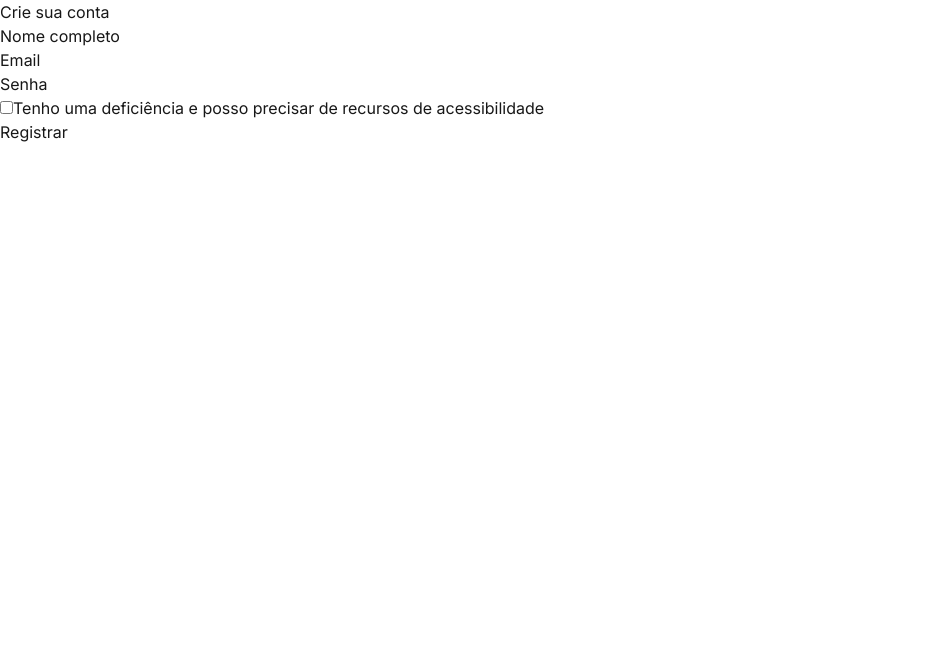
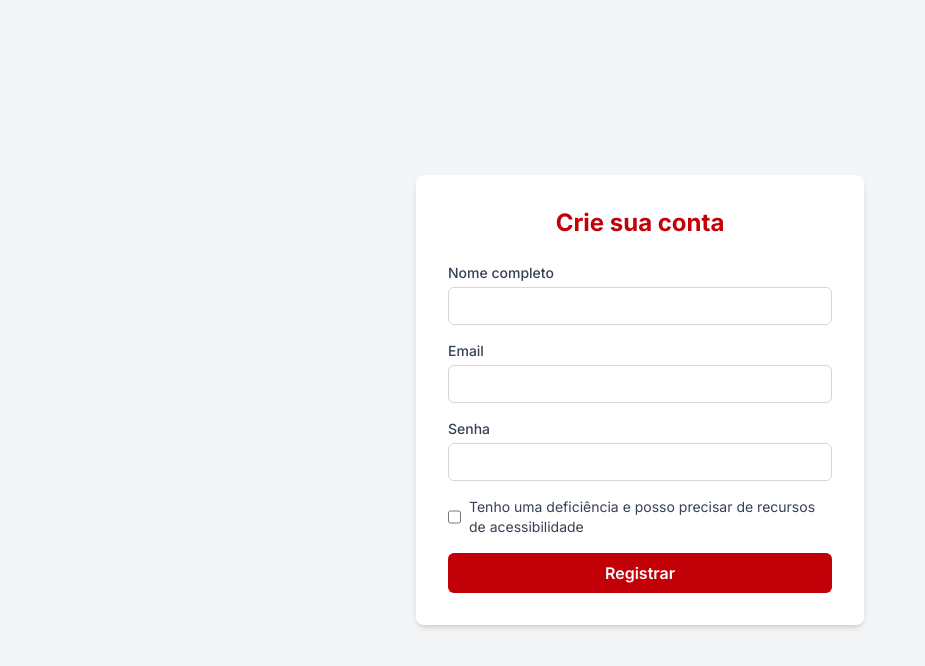
Before and after one commit to Challenge-Front-End/Quarta-Sprint--Challenge, a Next.js app in the folder sprint5/: page /register in a window 1280 px wide. Shown: the top 666 px of the page, without its empty margins (0-925 px from the left). Built offline with nearby package versions, Linux system fonts and the light colour scheme.

Commit message:
refact: estilização com tailwind

```diff
--- a/sprint5/src/components/Assistant/TopNav.tsx
+++ b/sprint5/src/components/Assistant/TopNav.tsx
@@ -17,32 +17,45 @@
 
 export default function TopNav({ user, isMuted, onMenuClick, onMuteClick }: TopNavProps) {
   return (
-    <div className="top-nav">
-      <button className="menu-button" onClick={onMenuClick} aria-label="Open menu">
-        <Menu className="icon" />
+    <div className="flex items-center p-4 border-b border-gray-300 relative z-10">
+      {/* Menu button */}
+      <button
+        onClick={onMenuClick}
+        aria-label="Open menu"
+        className="bg-gray-300 p-3 rounded-md"
+      >
+        <Menu className="w-6 h-6 text-gray-800" />
       </button>
 
-      <div className="user-profile-section">
-        <div className="user-avatar">
-          <div className="user-avatar-inner"></div>
+      {/* Avatar + Audio Viz */}
+      <div className="flex items-center ml-4">
+        <div className="w-10 h-10 rounded-full bg-red-700 flex items-center justify-center">
+          <div className="w-5 h-5 rounded-full border-2 border-white"></div>
         </div>
 
-        <div className="audio-visualization">
+        {/* Audio bars */}
+        <div className="ml-2 bg-gray-300 h-10 w-[400px] max-w-[calc(100vw-120px)] rounded-full flex items-center px-4 overflow-hidden">
           {Array.from({ length: 20 }).map((_, i) => (
             <div
               key={i}
-              className="audio-bar"
-              style={{
-                height: `${Math.random() * 16 + 4}px`,
-              }}
+              className="bg-red-700 w-1 mx-[3px] rounded-sm"
+              style={{ height: `${Math.random() * 16 + 4}px` }}
             />
           ))}
         </div>
       </div>
 
-
-      <button className="mute-button" onClick={onMuteClick} aria-label={isMuted ? "Unmute" : "Mute"}>
-        {isMuted ? <VolumeX className="icon muted" /> : <Volume2 className="icon" />}
+      {/* Mute button */}
+      <button
+        onClick={onMuteClick}
+        aria-label={isMuted ? "Unmute" : "Mute"}
+        className="ml-auto p-2 rounded-full bg-gray-300"
+      >
+        {isMuted ? (
+          <VolumeX className="w-6 h-6 text-red-700" />
+        ) : (
+          <Volume2 className="w-6 h-6 text-gray-800" />
+        )}
       </button>
     </div>
   )
--- a/sprint5/src/components/Assistant/VoiceAssistant.tsx
+++ b/sprint5/src/components/Assistant/VoiceAssistant.tsx
@@ -17,7 +17,6 @@
   const [user, setUser] = useState<User | null>(null)
   const [isMenuOpen, setIsMenuOpen] = useState(false)
   const [isMuted, setIsMuted] = useState(false)
-
 
   useEffect(() => {
     if (typeof window !== "undefined") {
@@ -43,25 +42,23 @@
     router.push("/register")
   }
 
-  if (!user) {
-    return null
-  }
+  if (!user) return null
 
   return (
-    <div className="assistant-container">
-
-      {isMenuOpen && <SideMenu user={user} onClose={toggleMenu} onLogout={handleLogout} />}
-
+    <div className="flex flex-col h-screen bg-gray-100 relative overflow-hidden">
+      {isMenuOpen && (
+        <SideMenu user={user} onClose={toggleMenu} onLogout={handleLogout} />
+      )}
 
       <TopNav user={user} isMuted={isMuted} onMenuClick={toggleMenu} onMuteClick={toggleMute} />
 
-
-      <div className="main-content">
+      <div className="flex-1 flex items-center justify-center">
         <MicrophoneSection />
       </div>
 
-
-      <div className="footer">Copyright © 2024 - JEF</div>
+      <footer className="p-4 text-center text-sm text-gray-500">
+        Copyright © 2024 - JEF
+      </footer>
     </div>
   )
 }
--- a/sprint5/src/components/Registration/RegistrationForm.tsx
+++ b/sprint5/src/components/Registration/RegistrationForm.tsx
@@ -1,6 +1,4 @@
 "use client"
-
-import type React from "react"
 
 import { useState } from "react"
 import { useRouter } from "next/navigation"
@@ -29,19 +27,19 @@
     const newErrors: Record<string, string> = {}
 
     if (!formData.name.trim()) {
-      newErrors.name = "Name is required"
+      newErrors.name = "Nome é obrigatório"
     }
 
     if (!formData.email.trim()) {
-      newErrors.email = "Email is required"
+      newErrors.email = "Email é obrigatório"
     } else if (!/\S+@\S+\.\S+/.test(formData.email)) {
-      newErrors.email = "Email is invalid"
+      newErrors.email = "Email inválido"
     }
 
     if (!formData.password.trim()) {
-      newErrors.password = "Password is required"
+      newErrors.password = "Senha é obrigatória"
     } else if (formData.password.length < 6) {
-      newErrors.password = "Password must be at least 6 characters"
+      newErrors.password = "Mínimo de 6 caracteres"
     }
 
     setErrors(newErrors)
@@ -52,7 +50,6 @@
     e.preventDefault()
 
     if (validateForm()) {
-
       localStorage.setItem(
         "user",
         JSON.stringify({
@@ -61,20 +58,20 @@
           hasDisability: formData.hasDisability,
         }),
       )
-
-
       router.push("/assistant")
     }
   }
 
   return (
-    <div className="register-container">
-      <div className="register-form-container">
-        <h1 className="register-title">Crie sua conta</h1>
+    <div className="min-h-screen flex items-center justify-center bg-gray-100 px-4">
+      <div className="bg-white p-8 rounded-lg shadow-md w-full max-w-md">
+        <h1 className="text-2xl font-bold text-center text-red-700 mb-6">
+          Crie sua conta
+        </h1>
 
-        <form onSubmit={handleSubmit} className="register-form">
-          <div className="form-group">
-            <label htmlFor="name" className="form-label">
+        <form onSubmit={handleSubmit} className="space-y-4">
+          <div>
+            <label htmlFor="name" className="block text-sm font-medium text-gray-700">
               Nome completo
             </label>
             <input
@@ -83,18 +80,13 @@
               type="text"
               value={formData.name}
               onChange={handleChange}
-              className="form-input"
-              aria-describedby={errors.name ? "name-error" : undefined}
+              className="mt-1 block w-full rounded-md border border-gray-300 px-3 py-2 text-sm focus:outline-none focus:ring-2 focus:ring-red-600"
             />
-            {errors.name && (
-              <p id="name-error" className="form-error">
-                {errors.name}
-              </p>
-            )}
+            {errors.name && <p className="text-sm text-red-600 mt-1">{errors.name}</p>}
           </div>
 
-          <div className="form-group">
-            <label htmlFor="email" className="form-label">
+          <div>
+            <label htmlFor="email" className="block text-sm font-medium text-gray-700">
               Email
             </label>
             <input
@@ -103,18 +95,13 @@
               type="email"
               value={formData.email}
               onChange={handleChange}
-              className="form-input"
-              aria-describedby={errors.email ? "email-error" : undefined}
+              className="mt-1 block w-full rounded-md border border-gray-300 px-3 py-2 text-sm focus:outline-none focus:ring-2 focus:ring-red-600"
             />
-            {errors.email && (
-              <p id="email-error" className="form-error">
-                {errors.email}
-              </p>
-            )}
+            {errors.email && <p className="text-sm text-red-600 mt-1">{errors.email}</p>}
           </div>
 
-          <div className="form-group">
-            <label htmlFor="password" className="form-label">
+          <div>
+            <label htmlFor="password" className="block text-sm font-medium text-gray-700">
               Senha
             </label>
             <input
@@ -123,31 +110,29 @@
               type="password"
               value={formData.password}
               onChange={handleChange}
-              className="form-input"
-              aria-describedby={errors.password ? "password-error" : undefined}
+              className="mt-1 block w-full rounded-md border border-gray-300 px-3 py-2 text-sm focus:outline-none focus:ring-2 focus:ring-red-600"
             />
-            {errors.password && (
-              <p id="password-error" className="form-error">
-                {errors.password}
-              </p>
-            )}
+            {errors.password && <p className="text-sm text-red-600 mt-1">{errors.password}</p>}
           </div>
 
-          <div className="form-checkbox-group">
+          <div className="flex items-center space-x-2">
             <input
               id="hasDisability"
               name="hasDisability"
               type="checkbox"
               checked={formData.hasDisability}
               onChange={handleChange}
-              className="form-checkbox"
+              className="h-4 w-4 text-red-600 focus:ring-red-500 border-gray-300 rounded"
             />
-            <label htmlFor="hasDisability" className="form-checkbox-label">
-            Tenho uma deficiência e posso precisar de recursos de acessibilidade
+            <label htmlFor="hasDisability" className="text-sm text-gray-700">
+              Tenho uma deficiência e posso precisar de recursos de acessibilidade
             </label>
           </div>
 
-          <button type="submit" className="register-button">
+          <button
+            type="submit"
+            className="w-full bg-red-700 hover:bg-red-800 text-white font-semibold py-2 rounded-md transition-colors duration-200"
+          >
             Registrar
           </button>
         </form>
```
